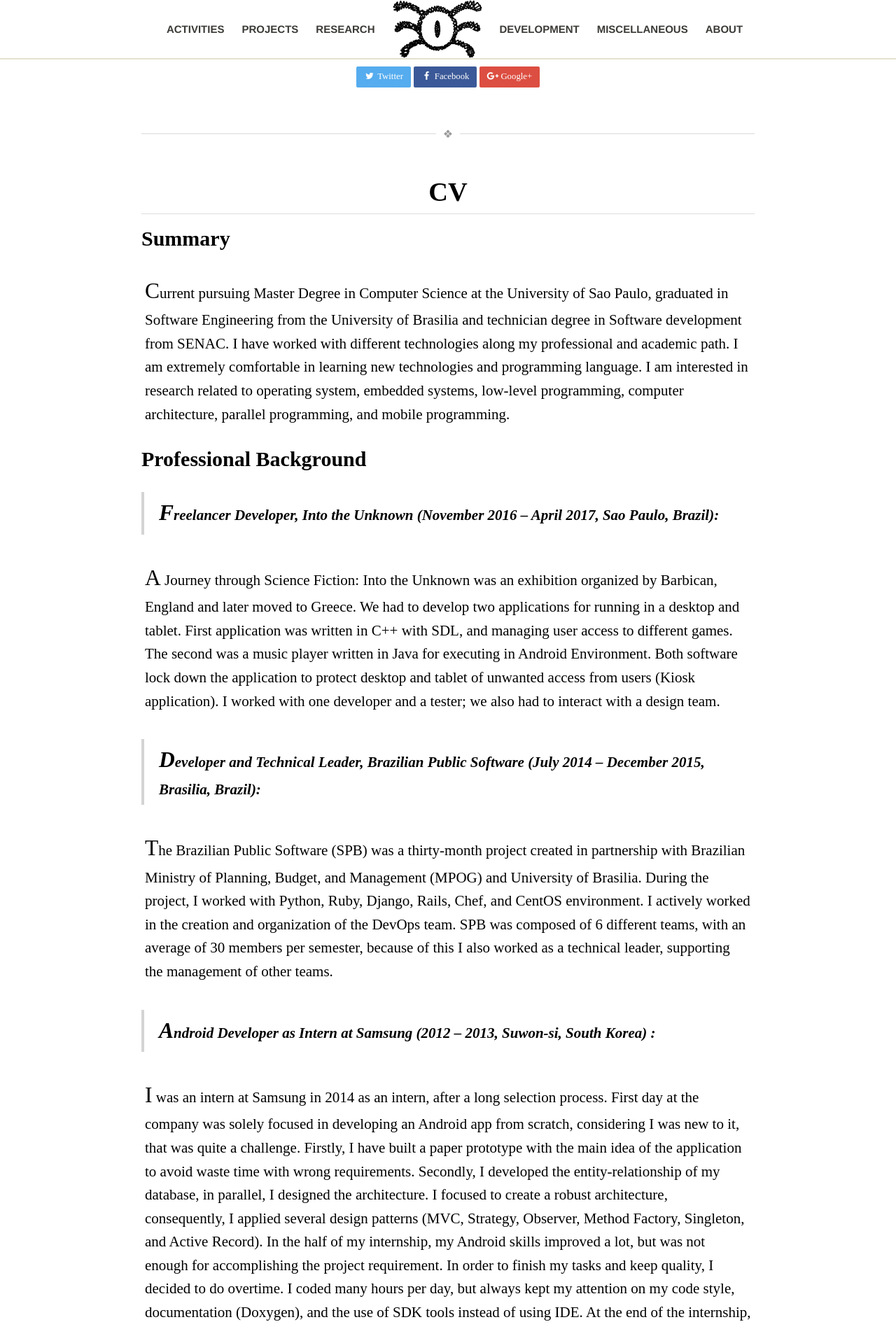
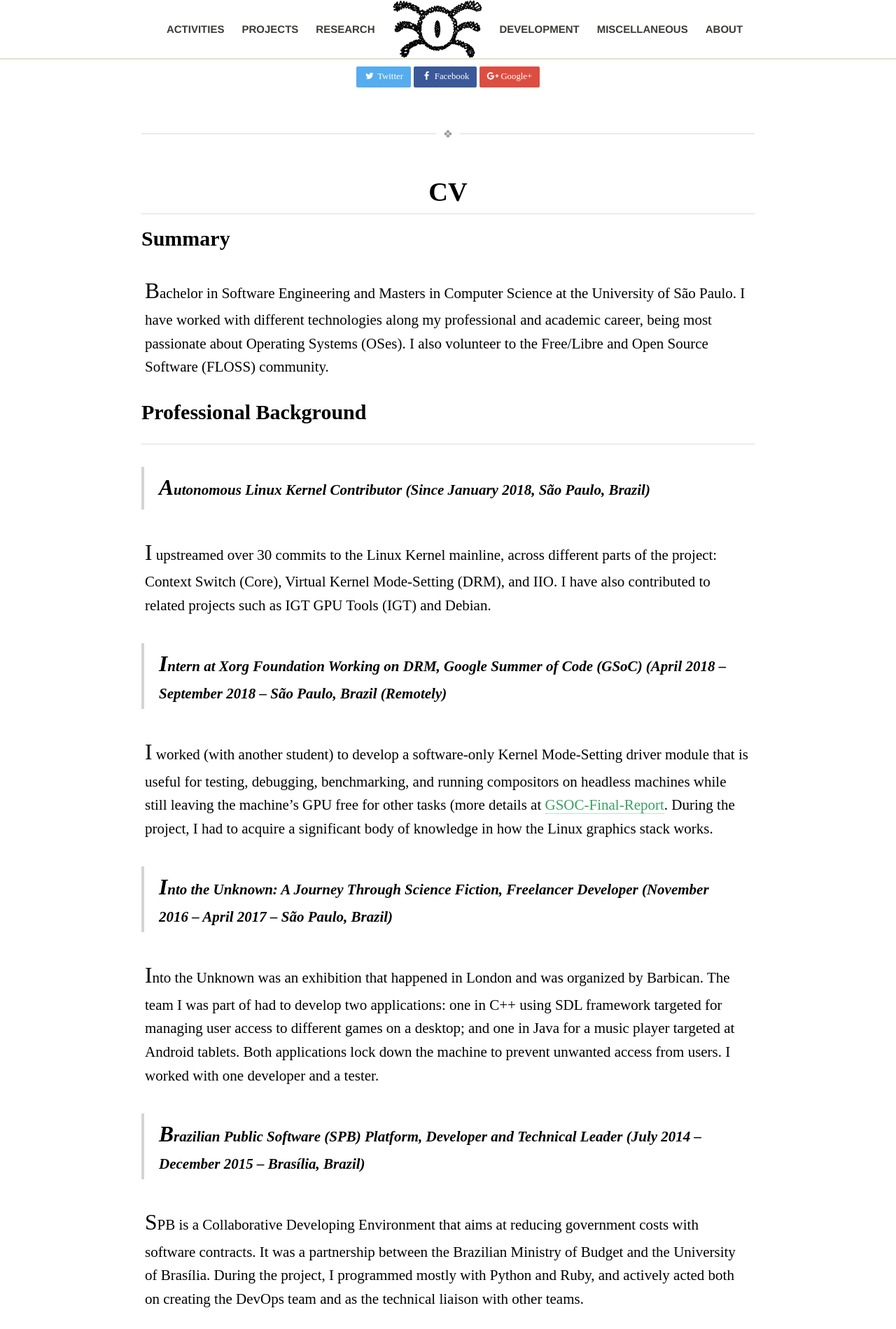
Before and after one commit to webfolder/siqueira.tech, a Jekyll site: the page built from _pages/cv.md, in a window 1280 px wide. Shown: the top 1899 px of the page at 70% size. Built offline with Jekyll 4.4.1, drawn with Linux system fonts in a browser that asks for light colours; some of the changed text lies outside the part shown.

Commit message:
Update CV and about page
I have to fix many issues related to my personal data. This is the first
set of changes in my CV and in the about page.

Signed-off-by: Rodrigo Siqueira <rodrigosiqueiramelo@gmail.com>

```diff
--- a/_pages/cv.md
+++ b/_pages/cv.md
@@ -6,60 +6,60 @@
 
 ## Summary
 
-Current pursuing Master Degree in Computer Science at the University of Sao
-Paulo, graduated in Software Engineering from the University of Brasilia and
-technician degree in Software development from SENAC. I have worked with
-different technologies along my professional and academic path. I am extremely
-comfortable in learning new technologies and programming language. I am
-interested in research related to operating system, embedded systems, low-level
-programming, computer architecture, parallel programming, and mobile
-programming.
+Bachelor in Software Engineering and Masters in Computer Science at the
+University of São Paulo. I have worked with different technologies along my
+professional and academic career, being most passionate about Operating Systems
+(OSes). I also volunteer to the Free/Libre and Open Source Software (FLOSS)
+community.
 
 ## Professional Background
+---
 
-> **Freelancer Developer, Into the Unknown (November 2016 -- April 2017, Sao Paulo, Brazil):**
+> **Autonomous Linux Kernel Contributor (Since January 2018, São Paulo, Brazil)**
 
-A Journey through Science Fiction: Into the Unknown was an exhibition
-organized by Barbican, England and later moved to Greece. We had to develop two
-applications for running in a desktop and tablet. First application was written
-in C++ with SDL, and managing user access to different games. The second was a
-music player written in Java for executing in Android Environment. Both
-software lock down the application to protect desktop and tablet of unwanted
-access from users (Kiosk application). I worked with one developer and a
-tester; we also had to interact with a design
-team.
+I upstreamed over 30 commits to the Linux Kernel mainline, across different
+parts of the project: Context Switch (Core), Virtual Kernel Mode-Setting (DRM),
+and IIO. I have also contributed to related projects such as IGT GPU Tools
+(IGT) and Debian.
 
-> **Developer and Technical Leader, Brazilian Public Software (July 2014 -- December 2015, Brasilia, Brazil):**
+> **Intern at Xorg Foundation Working on DRM, Google Summer of Code (GSoC) (April 2018 -- September 2018 -- São Paulo, Brazil (Remotely)**
 
-The Brazilian Public Software (SPB) was a
-thirty-month project created in partnership with Brazilian Ministry of
-Planning, Budget, and Management (MPOG) and University of Brasilia. During the
-project, I worked with Python, Ruby, Django, Rails, Chef, and CentOS
-environment. I actively worked in the creation and organization of the DevOps
-team. SPB was composed of 6 different teams, with an average of 30 members per
-semester, because of this I also worked as a technical leader, supporting the
-management of other teams.
+I worked (with another student) to develop a software-only Kernel Mode-Setting
+driver module that is useful for testing, debugging, benchmarking, and running
+compositors on headless machines while still leaving the machine's GPU free for
+other tasks (more details at
+[GSOC-Final-Report](https://siqueira.tech/report/gsoc-final-report/). During
+the project, I had to acquire a significant body of knowledge in how the Linux
+graphics stack works.
 
-> **Android Developer as Intern at Samsung (2012 -- 2013, Suwon-si, South Korea) :**
+> **Into the Unknown: A Journey Through Science Fiction, Freelancer Developer (November 2016 -- April 2017 -- São Paulo, Brazil)**
 
-I was an intern at Samsung in 2014 as an intern, after a long selection
-process. First day at the company was solely focused in developing an Android
-app from scratch, considering I was new to it, that was quite a challenge.
-Firstly, I have built a paper prototype with the main idea of the application
-to avoid waste time with wrong requirements. Secondly, I developed the
-entity-relationship of my database, in parallel, I designed the architecture. I
-focused to create a robust architecture, consequently, I applied several design
-patterns (MVC, Strategy, Observer, Method Factory, Singleton, and Active
-Record).  In the half of my internship, my Android skills improved a lot, but
-was not enough for accomplishing the project requirement.  In order to finish
-my tasks and keep quality, I decided to do overtime. I coded many hours per
-day, but always kept my attention on my code style, documentation (Doxygen),
-and the use of SDK tools instead of using IDE. At the end of the internship, I
-had to defend my project in front of many engineers that I have never seen.
-Fortunately, everybody liked my project and I successfully concluded my
-internship.
+Into the Unknown was an exhibition that happened in London and was organized by
+Barbican. The team I was part of had to develop two applications: one in C++
+using SDL framework targeted for managing user access to different games on a
+desktop; and one in Java for a music player targeted at Android tablets. Both
+applications lock down the machine to prevent unwanted access from users. I
+worked with one developer and a tester.
 
-> **Web Developerat at AEG (September 2011 -- July 2012, Brasilia, Brazil):**
+> **Brazilian Public Software (SPB) Platform, Developer and Technical Leader (July 2014 -- December 2015 -- Brasília, Brazil)**
+
+SPB is a Collaborative Developing Environment that aims at reducing government
+costs with software contracts. It was a partnership between the Brazilian
+Ministry of Budget and the University of Brasília. During the project, I
+programmed mostly with Python and Ruby, and actively acted both on creating the
+DevOps team and as the technical liaison with other teams.
+
+> **Intern at Samsung, Android Developer (2014 -- Suwon-si, South Korea)**
+
+I was given the task of developing an Android app from scratch (details are
+omitted due to a NDA). The main idea of the application was paper drafted so
+that no time with wrong requirements was wasted. Next came the
+entity-relationship structure of the database alongside with the architecture.
+I focused on creating a robust architecture, made possible by the use of the
+pertinent design patterns learned at school. At the end of the internship, I
+had to present the project for many engineers from other teams for evaluation.
+
+> **Web Developerat at AEG (September 2011 -- July 2012, Brasilia, Brazil)**
 
 AEG is a small company, which provides business consultancy to
 other businesses. When I worked for AEG, they needed a web system for handling
@@ -69,58 +69,49 @@
 which uses MySQL 4.0, PHP 4.3, and running under Apache 2.3.
 
 ## Academic Background
+---
 
-> **January 2016 -- May 2018, University of Sao Paulo (USP) - Institute of
-Mathematics and Statistics, Sao Paulo, SP:**
+> **January 2016--February 2019, University of São Paulo (USP) - M.S. in Computer Science, São Paulo, Brazil**
 
-Current I am pursuing a M.S. in Computer Science at USP and my research area is
-in Operating Systems. At the beginning of my M.s, I worked on a project with
-Hewlett Packard (HP), wherein I was involved with the study of memory
-management algorithms for large memory. I evaluated the behavior of one
-specific algorithm implemented from HP, by using a real-world application:
-Apache Httpd. I modified the Apache Web server for using HP's code and create a
-particular benchmark to evaluate it. I am still working on my master.
+My research area focuses on Operating Systems. It all began with a partnership
+project with Hewlett Packard (HP), wherein I was involved with the study of new
+memory management techniques for high density memories. I evaluated the
+behavior of one specific algorithm implemented by HP, using Apache HTTPD in
+benchmarks as study case.  From this specific algorithm, the research was
+expanded to a discussion of new OS process abstractions with the goal of
+assisting in the definition of the next standard generation of OS process
+management.
 
-> **July 2009 -- July 2015, University of Brasilia, Software Engineering with
-major in electronics, Brasilia, DF:**
+> **March 2009 -- July 2015, University of Brasília, B.S. in Software Engineering with Major in Electronics, Brasília, Brazil**
 
-During my undergraduate, I realized that
-my favorite subject is embedded systems and operating systems; as a result, I
-took many extra classes related to a digital systems and low-level programming.
-I joined the embedded system laboratory and worked with Samsung S3C2440 in a
-bare metal environment to build a telemetry system. Although I focused on
-embedded systems, I studied many techniques related to code quality. I also
-joined a laboratory named LAPPIS which gave me the opportunity to work on a
-large web system. Finally, in my capstone project, I worked with GPUs.
+The course is a five-year program that covers classes ranging from hands-on
+programming to requirement analysis and project management. During my Bachelor
+course I took extra classes in digital systems and low-level programming, hence
+the major in electronics. I joined the embedded systems laboratory and worked
+with Samsung S3C2440 board in a bare metal environment to build a telemetry
+system.
 
 ## Extra-curricular activity
 
-> **July 2013 -- July 2014, Sungkyunkwan University (SKKU), Exchange student in
-Computer Engineering, South Korea, Suwon:**
+> **July 2013 -- July 2014, Sungkyunkwan University (SKKU), Exchange Student in Computer Engineering, South Korea, Suwon**
 
-I decided to study in South Korea
-because of the excellence in the embedded systems, and because I wished for an
-internship in the Samsung Digital City. During my stay, I focused on low-level
-programming and operating systems. Additionally, I tried to improve my English
-skills and learned the basic level of Korean language. I joined the automation
-laboratory where I stayed for 6 months. When I was in the automation lab,
-Professor Jae Wook Jeon oriented me to study GPU in embedded systems. I
-followed his advice, and concentrated my efforts in deeply understanding the
-subject.
+I decided to pursue an exchange period of studies in South Korea due to the
+Country's excellence in embedded systems and to my interest in working as
+intern at Samsung Digital City. I focused on low-level programming and OS.
+Additionally, I improved my English and began to learn the elementary level of
+the Korean language. I joined the automation laboratory, managed by professor
+Jae Wook Jeon, to learn about GPUs in embedded systems.
 
-## Publications
+## Publications (as author or co-author)
 
-* Continuous Delivery: Building Trust in a Large-scale, Complex Government Organization (IEEE Software): Accepted, still on wait for publication
+* Continuous Delivery: Building Trust in a Large-scale, Complex Government Organization (IEEE Software'18)
 * Brazilian Public Software Portal: an integrated platform for collaborative development (OpenSym '17)
 * Optimizing a Boundary Elements Method for Stationary Elastodynamic Problems implementation with GPUs (WSCAD'17)
+* FLOSS Project Management in Government-Academia Collaboration (OSS'18)
+* Leading successful government-academia collaboration using FLOSS and agile values (JSS) -- _under review_
+* The Next-Generation OS Process Abstraction (IEEE Computer) -- _to be submitted_
 
-## Technical and Personal skills
+## Talks
 
-* **Programming Languages:** C/C++ C99 and C11, Java 6 and 7, Android, Python
-2.7, Assembly Samsung S32440 and 8086, Ruby 2.4, Rails 4.2, and Django 1.7
-
-* **Basic Tools:** GCC 7.2, GNU/Linux Environment (Debian, Arch, CentOS),
-Continuous Integration, Make 4.2, vim 8.0, git 2.15, Doxygen 1.8, neomutt,
-Latex, Ansible
-
-* **Languages:** English
+* **[XDC 2018: VKMS](https://youtu.be/ber_9vkj_-U)**
+* **[Linuxdev-br 2018 (in Portuguese): Da linuxdev-br ao GSoC: Displays Virtuais no Kernel](https://youtu.be/S0hBHiiTDjA)**
--- a/assets/_sass/_image_section.scss
+++ b/assets/_sass/_image_section.scss
@@ -46,7 +46,6 @@
 }
 .post-thumb {
     float: left;
-    padding: 5%
 }
 
 .post-thumb img {
```
Also changed, not shown: _layouts/about.html (+4 -5 lines), _pages/about.md (+14 -6 lines), favicon.ico.
